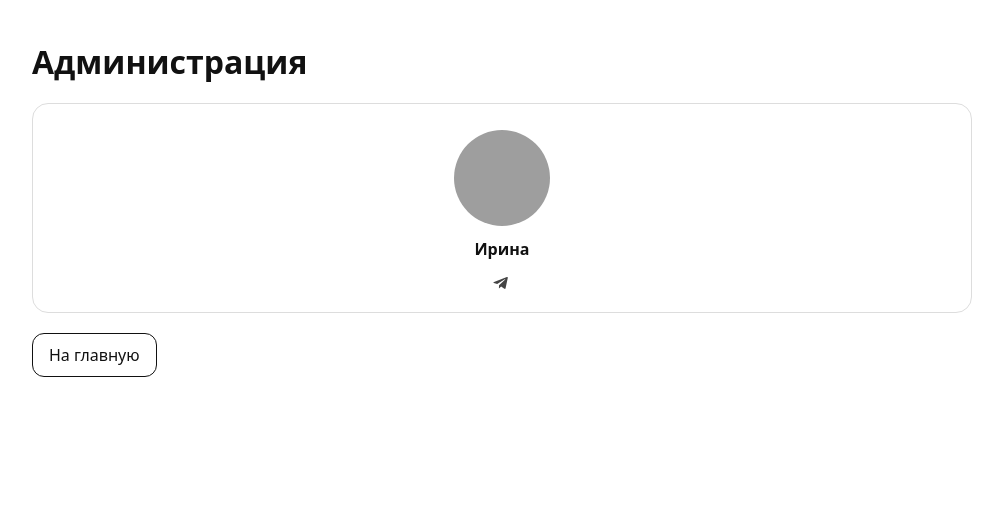
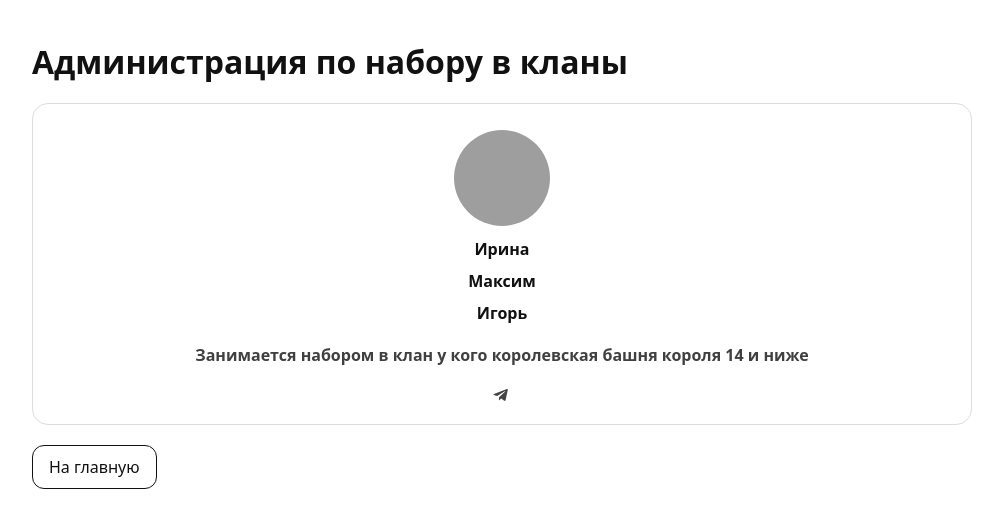
Before and after one commit to Dmitrii-Victorovich/juggernautcr-site, an Astro site: page /admin in a window 1280 px wide. Shown: the whole page, without its empty margins (138-1141 px from the left). Built offline with nearby package versions, Linux system fonts and the light colour scheme; Astro itself is replaced by a stand-in of ours; grey boxes are pictures that could not be loaded.

Commit message:
Update admin.astro

```diff
--- a/src/pages/admin.astro
+++ b/src/pages/admin.astro
@@ -21,14 +21,17 @@
 </head>
 <body>
   <main>
-    <h1>Администрация</h1>
+    <h1>Администрация по набору в кланы</h1>
 
     <div class="grid">
       <article class="card">
         <img class="avatar" src="/public/images/admin.png" alt="Администратор" />
         <div class="name"> Ирина </div>
+        <div class="name"> Максим </div>
+        <div class="name"> Игорь
+<p style="margin-top:20px;opacity:.8;">Занимается набором в клан у кого королевская башня короля 14 и ниже</p>
+</div>
         <div class="icons">
-          <!-- Telegram -->
           <a href="https://t.me/Jugger66" target="_blank" rel="noreferrer" aria-label="Telegram" class="icon" title="Telegram">
             <svg viewBox="0 0 24 24" width="24" height="24" fill="currentColor" aria-hidden="true"><path d="M9.04 15.16 8.9 18.3c.33 0 .48-.14.65-.31l1.57-1.51 3.26 2.39c.6.33 1.03.16 1.2-.55l2.18-10.25c.19-.88-.33-1.22-.9-1l-12.8 4.94c-.87.34-.86.83-.15 1.05l3.28 1.02 7.61-4.8c.36-.22.7-.1.43.14" /></svg>
           </a>
```
